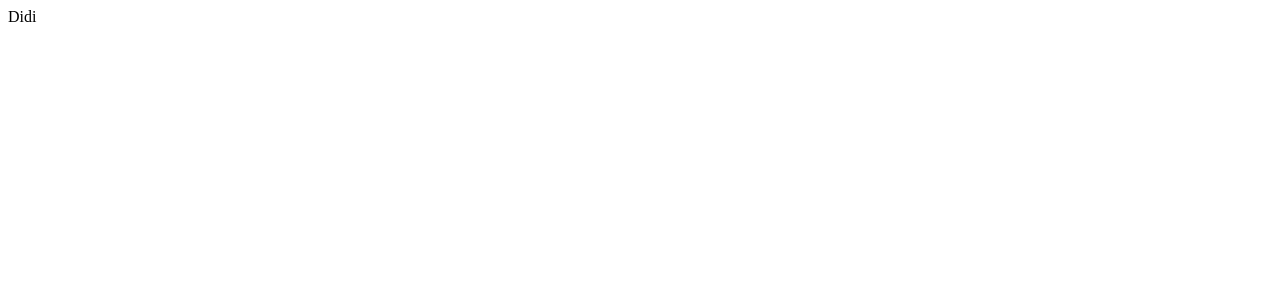
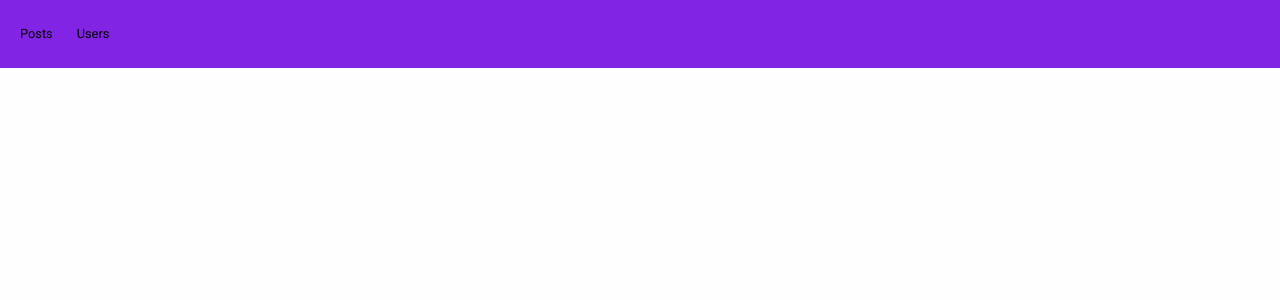
Before and after one commit to reza-goodarzi/Context-api-test, a React (Create React App) app: page / in a window 1280 px wide. Shown: the top 300 px of the page. Built offline with nearby package versions, Linux system fonts and the light colour scheme.

Commit message:
add basic Header and basic styles

```diff
--- a/src/App.js
+++ b/src/App.js
@@ -1,8 +1,12 @@
+import Header from "./components/Header";
+import GlobalStyle from "./styles/globalStyle";
+
 function App() {
   return (
-    <div className="App">
-      Didi
-    </div>
+    <>
+      <GlobalStyle />
+      <Header />
+    </>
   );
 }
 
--- /dev/null
+++ b/src/components/Header.js
@@ -0,0 +1,23 @@
+import styled from "styled-components";
+
+const Header = () => {
+	return (
+		<HeaderStyle>
+			<a href="/">Posts</a>
+			<a href="/">Users</a>
+		</HeaderStyle>
+	);
+};
+
+export default Header;
+
+const HeaderStyle = styled.div`
+	background-color: var(--color-primary);
+	padding: 2rem 1rem;
+
+	display: flex;
+
+	a{
+		color: var(--color-white);
+	}
+`;
--- /dev/null
+++ b/src/styles/globalStyle.js
@@ -0,0 +1,106 @@
+import { createGlobalStyle } from 'styled-components';
+
+const GlobalStyle = createGlobalStyle`
+
+	:root{
+		--color-primary: #8224e3;
+		--color-secondary: #a968ec;
+		--color-black: #020202;
+		--color-white: #fefefe;
+		--color-gray: #414452;
+
+		--shadow-light: 0 0 3rem #00000003;
+		--shadow-dark: 0 3rem 5rem #00000005;
+		--shadow-darker: 0 1rem 2rem #00000020;
+	}
+
+	html, button, a ,input, textarea{
+		font-family: Roboto;
+		font-size: 62.5%;
+		font-weight: normal;
+		color: var(--color-black);
+
+		@media screen and (max-width: 80em){
+			font-size: 50%;
+		}
+
+		@media screen and (max-width: 61.25em){
+			font-size: 43.75%;
+		}
+
+		@media screen and (max-width: 37.5em){
+			font-size: 31.25%;
+		}
+	}
+
+	body{
+		background-color: var(--color-white);
+		box-sizing: border-box;
+		margin: 0;
+		padding: 0;
+		overflow-x: hidden;
+	}
+
+	button,
+	a,
+	a:link,
+	a:visited{
+      padding: 1.3rem 1.5rem;
+      position: relative;
+      font-size: 1.6rem;
+      border: none;
+      cursor: pointer;
+		color: var(--color-black);
+      transition: all 0.2s;
+
+      display: flex;
+      align-items: center;
+	}
+
+	a,
+	a:link,
+	a:visited{
+      text-decoration: none;
+		width: fit-content;
+	}
+
+	button{
+      border-radius: 5px;
+      background-color: transparent;
+		outline: none;
+		transition: all 0.2s ease;
+
+		&:hover{
+			color: var(--color-primary);
+		}
+	}
+
+	p{
+		font-size: 1.6rem;
+	}
+
+
+	// Costume Scroll bar
+
+	// work in firefox
+	* {
+		scrollbar-width: thin;
+		scrollbar-color: rgba(155, 155, 155, 0.7) transparent;
+	}
+
+	// work in other browser
+	*::-webkit-scrollbar {
+		width: 5px;
+	}
+	*::-webkit-scrollbar-track {
+		background: transparent;
+	}
+	*::-webkit-scrollbar-thumb {
+		background-color: rgba(155, 155, 155, 0.7);
+		border-radius: 2rem;
+		border: none;
+	}
+
+`;
+
+export default GlobalStyle;
--- /dev/null
+++ b/src/styles/styles.js
@@ -0,0 +1 @@
+// import styled from 'styled-components';
```
Also changed, not shown: src/page/NotFound.js (added), src/page/Posts.js (added), src/page/Profile.js (added), src/page/Users.js (added).
